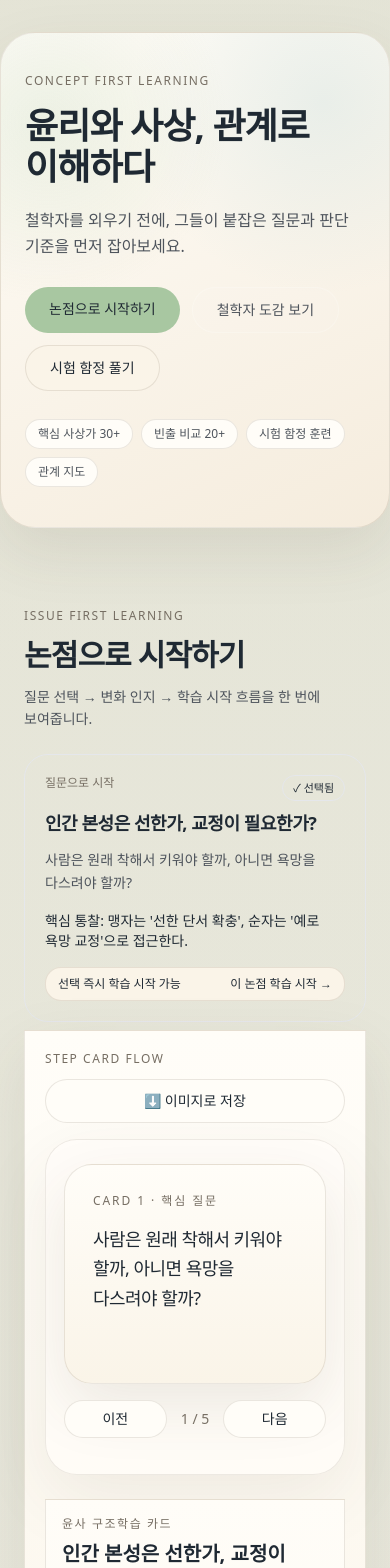
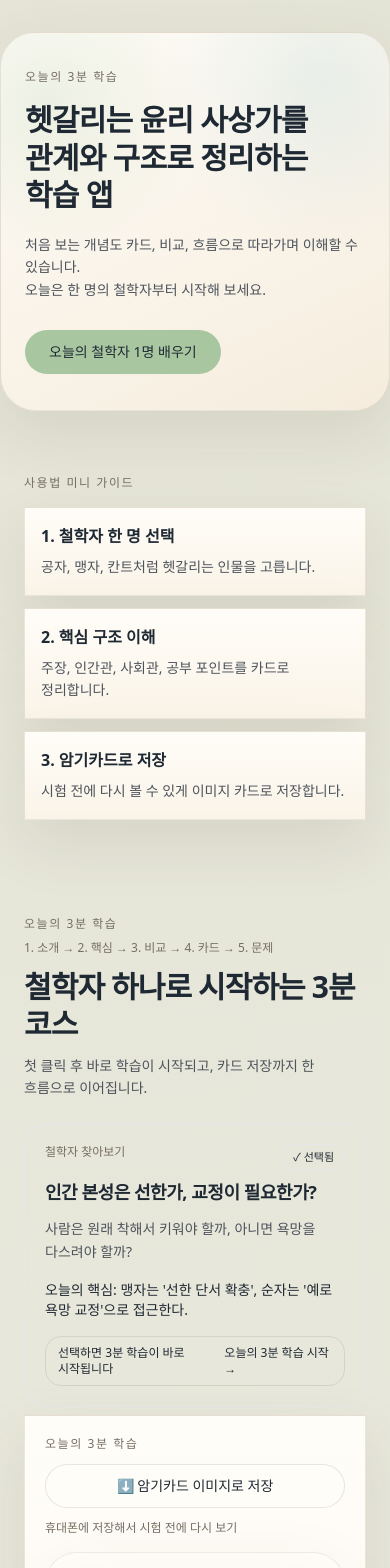
Before and after one commit to yogitobi31/yunsa-philosopher-atlas, a Next.js app: page / in a window 390 px wide. Shown: the top 1568 px of the page. Built offline with nearby package versions, Linux system fonts and the light colour scheme.

Commit message:
Redesign first-time UX with guided 3-minute learning flow

```diff
--- a/app/page.tsx
+++ b/app/page.tsx
@@ -6,34 +6,53 @@ import { ThoughtMap } from "@/src/components/ThoughtMap";
 import { VisualStudySections } from "@/components/VisualStudySections";
 import { IssueLearningSection } from "@/src/components/IssueLearningSection";
 
-const heroStats = ["핵심 사상가 30+", "빈출 비교 20+", "시험 함정 훈련", "관계 지도"];
+const starterCards = [
+  {
+    title: "1. 철학자 한 명 선택",
+    description: "공자, 맹자, 칸트처럼 헷갈리는 인물을 고릅니다.",
+  },
+  {
+    title: "2. 핵심 구조 이해",
+    description: "주장, 인간관, 사회관, 공부 포인트를 카드로 정리합니다.",
+  },
+  {
+    title: "3. 암기카드로 저장",
+    description: "시험 전에 다시 볼 수 있게 이미지 카드로 저장합니다.",
+  },
+] as const;
 
 export default function Home() {
   return (
     <main className="min-h-screen overflow-x-hidden">
       <div className="app-shell py-8 md:py-12">
-        <section className="hero-panel relative overflow-hidden rounded-[2.2rem] border border-white/15 px-6 py-10 md:px-10 md:py-14">
+        <section className="hero-panel relative overflow-hidden rounded-[2.2rem] border border-white/15 px-6 py-9 md:px-10 md:py-14">
           <div className="hero-network" />
           <div className="relative z-10">
-            <p className="eyebrow">Concept First Learning</p>
-            <h1 className="mt-4 text-4xl font-semibold leading-[1.14] tracking-tight md:text-6xl">윤리와 사상, 관계로 이해하다</h1>
-            <p className="mt-5 max-w-3xl text-base leading-relaxed text-[color:var(--text-muted)] md:text-xl">철학자를 외우기 전에, 그들이 붙잡은 질문과 판단 기준을 먼저 잡아보세요.</p>
-            <div className="mt-7 flex flex-wrap gap-3">
-              <Link href="#issue-learning" className="min-h-11 rounded-full bg-[color:var(--accent-green)] px-6 py-3 text-sm font-medium text-[color:var(--text-main)] transition hover:-translate-y-0.5">논점으로 시작하기</Link>
-              <Link href="#atlas" className="min-h-11 rounded-full border border-white/20 bg-white/5 px-6 py-3 text-sm text-[color:var(--text-muted)] transition hover:border-white/40">철학자 도감 보기</Link>
-              <Link href="#trap" className="min-h-11 rounded-full border border-[color:var(--line)] bg-[color:var(--surface-soft)] px-6 py-3 text-sm text-[color:var(--text-main)] transition hover:border-amber-100/60">시험 함정 풀기</Link>
-            </div>
-            <div className="mt-7 flex flex-wrap gap-2">
-              {heroStats.map((stat) => (
-                <span key={stat} className="rounded-full border border-[color:var(--line)] bg-[color:var(--surface)] px-3 py-1.5 text-xs text-[color:var(--text-muted)]">
-                  {stat}
-                </span>
-              ))}
+            <p className="eyebrow">오늘의 3분 학습</p>
+            <h1 className="mt-4 text-3xl font-semibold leading-[1.25] tracking-tight md:text-6xl">헷갈리는 윤리 사상가를 관계와 구조로 정리하는 학습 앱</h1>
+            <p className="mt-5 max-w-3xl text-sm leading-relaxed text-[color:var(--text-muted)] md:text-xl">
+              처음 보는 개념도 카드, 비교, 흐름으로 따라가며 이해할 수 있습니다.<br />
+              오늘은 한 명의 철학자부터 시작해 보세요.
+            </p>
+            <div className="mt-7">
+              <Link href="#issue-learning" className="inline-flex min-h-11 items-center justify-center rounded-full bg-[color:var(--accent-green)] px-6 py-3 text-sm font-medium text-[color:var(--text-main)] transition hover:-translate-y-0.5">오늘의 철학자 1명 배우기</Link>
             </div>
           </div>
         </section>
 
-        <div className="mt-14 space-y-10 md:space-y-14">
+        <section className="section-shell mt-6 md:mt-8">
+          <p className="eyebrow">사용법 미니 가이드</p>
+          <div className="mt-4 grid gap-3 md:grid-cols-3">
+            {starterCards.map((card) => (
+              <article key={card.title} className="premium-card glass p-4">
+                <h2 className="text-base font-semibold text-[color:var(--text-main)]">{card.title}</h2>
+                <p className="mt-2 text-sm leading-relaxed text-[color:var(--text-muted)]">{card.description}</p>
+              </article>
+            ))}
+          </div>
+        </section>
+
+        <div className="mt-12 space-y-10 md:space-y-14">
           <IssueLearningSection />
           <VisualStudySections />
           <ComparisonLab />
--- a/src/components/IssueDetailPanel.tsx
+++ b/src/components/IssueDetailPanel.tsx
@@ -23,11 +23,11 @@ export function IssueDetailPanel({ topic, compact = false }: Props) {
   const fileName = `ethics-card_${slug(philosopherIds)}_${slug(topic.id)}.png`;
 
   const steps = [
-    { title: "CARD 1 · 핵심 질문", body: topic.question },
-    { title: "CARD 2 · 맹자 vs 순자 핵심 비교", body: compareText },
-    { title: "CARD 3 · 시험 함정 포인트", body: topic.commonTrap },
-    { title: "CARD 4 · 한 줄 암기", body: topic.shortInsight },
-    { title: "CARD 5 · 저장 안내", body: "아래 저장 버튼으로 SNS 공유용 카드 생성" },
+    { title: "STEP 1 · 철학자 한 줄 소개", body: topic.question },
+    { title: "STEP 2 · 핵심 키워드 3개", body: topic.keyContrast },
+    { title: "STEP 3 · 헷갈리는 비교 대상 1명", body: topic.commonTrap },
+    { title: "STEP 4 · 암기카드 자동 생성", body: "아래 미리보기 카드를 바로 이미지로 저장할 수 있습니다." },
+    { title: "STEP 5 · 짧은 확인 문제 1개", body: topic.examPoint },
   ];
 
   const showToast = (text: string) => {
@@ -72,11 +72,12 @@ export function IssueDetailPanel({ topic, compact = false }: Props) {
   return (
     <article className={`premium-card glass relative ${compact ? "p-5" : "p-6 md:p-7"}`}>
       <div className="step-card-header mb-3">
-        <p className="eyebrow">Step Card Flow</p>
+        <p className="eyebrow">오늘의 3분 학습</p>
         <button disabled={saveState === "saving"} onClick={downloadImage} className="save-button inline-flex min-h-11 items-center justify-center gap-2 rounded-full border border-[color:var(--line)] bg-[color:var(--surface)] px-4 py-2 text-sm text-[color:var(--text-main)] hover:border-cyan-200/60 disabled:cursor-not-allowed disabled:opacity-55">
-          ⬇ {saveState === "saving" ? "저장 중..." : saveState === "success" ? "저장 완료" : saveState === "error" ? "저장 실패" : "이미지로 저장"}
+          ⬇ {saveState === "saving" ? "저장 중..." : saveState === "success" ? "저장 완료" : saveState === "error" ? "저장 실패" : "암기카드 이미지로 저장"}
         </button>
       </div>
+      <p className="text-xs text-[color:var(--text-soft)]">휴대폰에 저장해서 시험 전에 다시 보기</p>
 
       <div className="step-card-flow mt-4">
         <div className="step-card-pager">
@@ -97,12 +98,12 @@ export function IssueDetailPanel({ topic, compact = false }: Props) {
 
 
       <div className="mt-6 rounded-[24px] border border-[color:var(--line)] bg-[linear-gradient(180deg,#FFFDF8_0%,#FAF4E8_100%)] p-4 md:p-5">
-        <p className="eyebrow">윤사 구조학습 카드</p>
+        <p className="eyebrow">한눈에 이해 카드</p>
         <h3 className="mt-2 text-xl font-semibold text-[#1F2933]">{topic.title}</h3>
         <div className="study-card-grid mt-4 grid gap-3 md:grid-cols-2">
-          <section className="rounded-2xl border border-[rgba(80,65,45,.14)] bg-white/70 p-3"><p className="text-xs text-[#6B6258]">메인 질문</p><p className="mt-1 text-sm text-[#374151]">{topic.question}</p></section>
-          <section className="rounded-2xl border border-[rgba(80,65,45,.14)] bg-white/70 p-3"><p className="text-xs text-[#6B6258]">핵심 질문</p><p className="mt-1 text-sm text-[#374151]">{topic.shortInsight}</p></section>
-          <section className="rounded-2xl border border-[rgba(80,65,45,.14)] bg-white/70 p-3 md:col-span-2"><p className="text-xs text-[#6B6258]">비교 포인트</p><p className="mt-1 text-sm text-[#374151]">{compareText}</p></section>
+          <section className="rounded-2xl border border-[rgba(80,65,45,.14)] bg-white/70 p-3"><p className="text-xs text-[#6B6258]">철학자 한 줄 소개</p><p className="mt-1 text-sm text-[#374151]">{topic.question}</p></section>
+          <section className="rounded-2xl border border-[rgba(80,65,45,.14)] bg-white/70 p-3"><p className="text-xs text-[#6B6258]">핵심 키워드</p><p className="mt-1 text-sm text-[#374151]">{topic.shortInsight}</p></section>
+          <section className="rounded-2xl border border-[rgba(80,65,45,.14)] bg-white/70 p-3 md:col-span-2"><p className="text-xs text-[#6B6258]">헷갈리는 사상가 비교</p><p className="mt-1 text-sm text-[#374151]">{compareText}</p></section>
           <section className="rounded-2xl border border-[rgba(138,90,43,.22)] bg-[rgba(138,90,43,.08)] p-3 md:col-span-2"><p className="text-xs text-[#6B6258]">시험 함정</p><p className="mt-1 text-sm text-[#8A5A2B]">{topic.commonTrap}</p></section>
           <section className="rounded-2xl border border-[rgba(83,107,79,.24)] bg-[rgba(83,107,79,.08)] p-3 md:col-span-2"><p className="text-xs text-[#6B6258]">한 줄 암기</p><p className="mt-1 text-sm text-[#374151]">{topic.shortInsight}</p></section>
         </div>
@@ -151,7 +152,7 @@ async function createMemorizationPng(topic: IssueTopic, compareText: string) {
   ctx.beginPath(); ctx.moveTo(130, y); ctx.lineTo(950, y); ctx.stroke();
 
   const sections = [
-    ["핵심 질문", topic.question],
+    ["핵심 키워드", topic.question],
     ["핵심 비교 (맹자 vs 순자)", compareText],
     ["시험 함정", topic.commonTrap],
     ["한 줄 암기", topic.shortInsight],
--- a/src/components/IssueLearningSection.tsx
+++ b/src/components/IssueLearningSection.tsx
@@ -7,6 +7,7 @@ import { IssueTopicCard } from "@/src/components/IssueTopicCard";
 export function IssueLearningSection() {
   const [activeId, setActiveId] = useState(issueTopics[0].id);
   const [isMobile, setIsMobile] = useState(false);
+  const [showAll, setShowAll] = useState(false);
   const sectionRef = useRef<HTMLElement | null>(null);
 
   useEffect(() => {
@@ -18,25 +19,25 @@ export function IssueLearningSection() {
   }, []);
 
   const active = useMemo(() => issueTopics.find((t) => t.id === activeId) ?? issueTopics[0], [activeId]);
+  const visibleTopics = isMobile && !showAll ? issueTopics.slice(0, 3) : issueTopics;
 
   const handleSelect = (id: string) => {
     setActiveId(id);
     if (!isMobile && sectionRef.current) {
       const detailTarget = sectionRef.current.querySelector("[data-issue-detail='active']");
-      if (detailTarget) {
-        (detailTarget as HTMLElement).scrollIntoView({ behavior: "smooth", block: "start" });
-      }
+      if (detailTarget) (detailTarget as HTMLElement).scrollIntoView({ behavior: "smooth", block: "start" });
     }
   };
 
   return (
-    <section id="issue-learning" ref={sectionRef} className="section-shell">
-      <p className="eyebrow">Issue First Learning</p>
-      <h2 className="section-title mt-3">논점으로 시작하기</h2>
-      <p className="section-subtitle">질문 선택 → 변화 인지 → 학습 시작 흐름을 한 번에 보여줍니다.</p>
+    <section id="issue-learning" ref={sectionRef} className="section-shell scroll-mt-6">
+      <p className="eyebrow">오늘의 3분 학습</p>
+      <p className="mt-2 text-xs text-[color:var(--text-soft)]">1. 소개 → 2. 핵심 → 3. 비교 → 4. 카드 → 5. 문제</p>
+      <h2 className="section-title mt-3">철학자 하나로 시작하는 3분 코스</h2>
+      <p className="section-subtitle">첫 클릭 후 바로 학습이 시작되고, 카드 저장까지 한 흐름으로 이어집니다.</p>
       <div className="mt-6 grid gap-4 lg:grid-cols-[0.95fr_1.05fr]">
         <div className="space-y-3">
-          {issueTopics.map((topic) => {
+          {visibleTopics.map((topic) => {
             const activeCard = activeId === topic.id;
             return (
               <div key={topic.id} className="space-y-2">
@@ -49,6 +50,11 @@ export function IssueLearningSection() {
               </div>
             );
           })}
+          {isMobile && issueTopics.length > 3 && (
+            <button onClick={() => setShowAll((v) => !v)} className="w-full rounded-2xl border border-[color:var(--line)] bg-[color:var(--surface)] px-4 py-3 text-sm text-[color:var(--text-main)]">
+              {showAll ? "접기" : "다른 철학자 더 보기"}
+            </button>
+          )}
         </div>
         {!isMobile && (
           <div data-issue-detail="active">
--- a/src/components/IssueTopicCard.tsx
+++ b/src/components/IssueTopicCard.tsx
@@ -19,7 +19,7 @@ export function IssueTopicCard({ topic, isActive, onSelect, showInlineDetail = f
       } ${showInlineDetail ? "mb-1" : ""}`}
     >
       <div className="flex items-start justify-between gap-3">
-        <p className="text-xs uppercase tracking-[0.2em] text-[color:var(--text-soft)]">질문으로 시작</p>
+        <p className="text-xs uppercase tracking-[0.2em] text-[color:var(--text-soft)]">철학자 찾아보기</p>
         {isActive && (
           <span className="inline-flex items-center gap-1 rounded-full border border-cyan-200/70 bg-cyan-100/10 px-2.5 py-1 text-[11px] font-medium text-[color:var(--text-main)]">
             ✓ 선택됨
@@ -28,11 +28,11 @@ export function IssueTopicCard({ topic, isActive, onSelect, showInlineDetail = f
       </div>
       <h3 className="mt-2 text-lg font-semibold tracking-tight text-[color:var(--text-main)]">{topic.title}</h3>
       <p className="mt-3 text-sm leading-relaxed text-[color:var(--text-muted)]">{topic.question}</p>
-      <p className="mt-4 text-sm text-[color:var(--text-main)]">핵심 통찰: {topic.shortInsight}</p>
+      <p className="mt-4 text-sm text-[color:var(--text-main)]">오늘의 핵심: {topic.shortInsight}</p>
       {isActive && (
         <div className="mt-4 flex items-center justify-between rounded-2xl border border-[color:var(--line)] bg-[color:var(--surface-soft)] px-3 py-2 text-xs text-[color:var(--text-main)]">
-          <span>선택 즉시 학습 시작 가능</span>
-          <span className="font-medium">이 논점 학습 시작 →</span>
+          <span>선택하면 3분 학습이 바로 시작됩니다</span>
+          <span className="font-medium">오늘의 3분 학습 시작 →</span>
         </div>
       )}
     </button>
```
